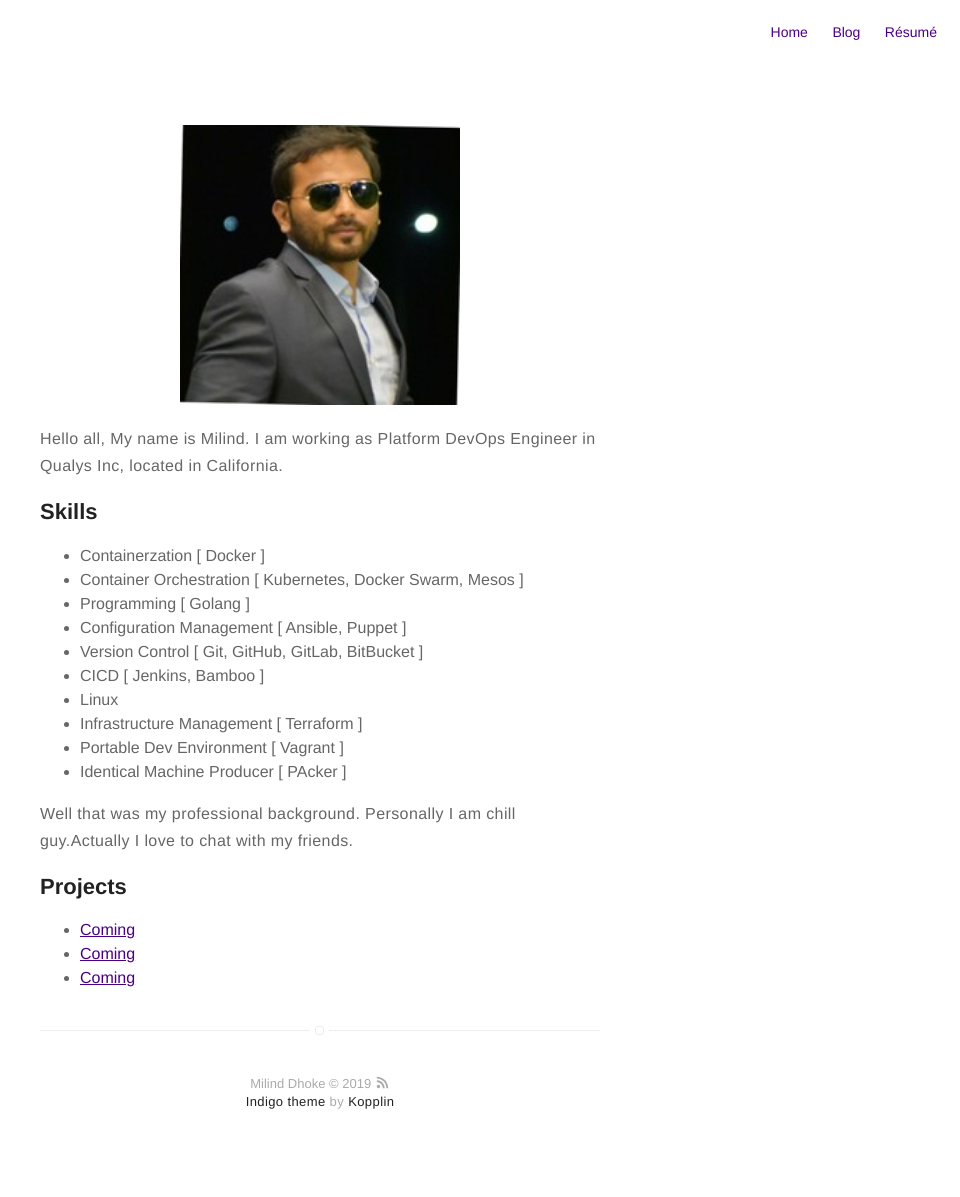
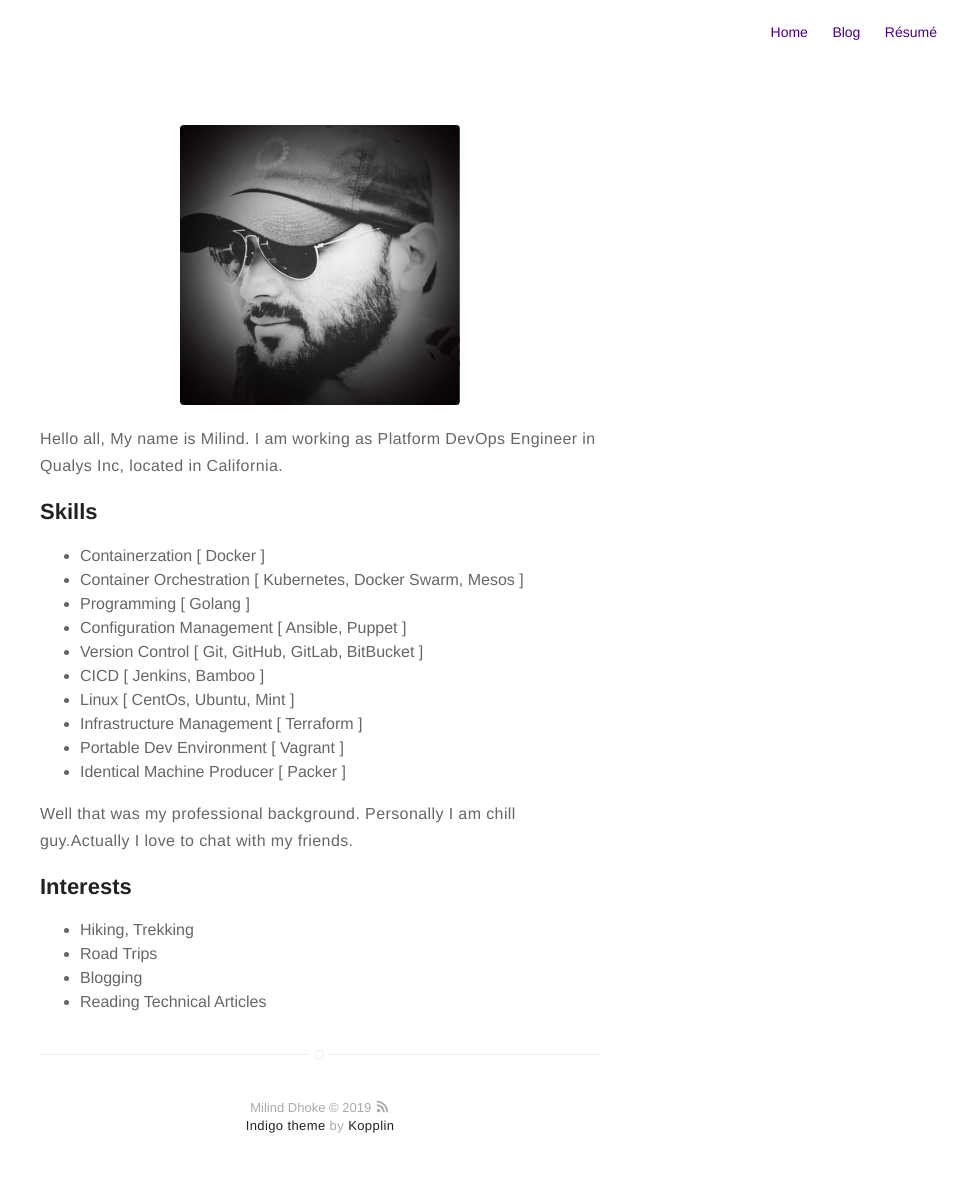
Before and after one commit to dmilind/dmilind.github.io, a Jekyll site: the page built from about.md, in a window 1280 px wide. Shown: the whole page, without its empty margins (320-1280 px from the left). Built offline with Jekyll 4.4.1, drawn with Linux system fonts in a browser that asks for light colours; before the commit the page ends 1173 px from its top, so only the background shows below that.

Commit message:
revision

```diff
--- a/_config.yml
+++ b/_config.yml
@@ -9,12 +9,13 @@ description: Something about me!
 # better with square images
 external-image: false
 picture: assets/images/profile.jpg
+about-picture: assets/images/me.jpg
 
 # If you want to include your resume, set to true
 # and specify source (external or local).
 resume: true
 resume-external: false
-resume-url: https://dmilind.github.io/assets/resume/latestme.pdf
+resume-url: assets/resume/latestme.pdf
 
 url: https://dmilind.github.io/
 # your url: http://USERNAME.github.io
@@ -51,6 +52,7 @@ github: dmilind
 # medium: medium
 # vimeo: myvimeo
 # lanyrd: mylanyrd
+wordpress: https://milinddhokeblog.wordpress.com/
 email: milinddhoke.in@gmail.com
 
 authors:
--- a/about.md
+++ b/about.md
@@ -2,7 +2,7 @@
 title: About
 layout: page
 ---
-![Profile Image]({{ site.url }}/{{ site.picture }})
+![Profile Image]({{ site.url }}/{{ site.about-picture }})
 
 <p> Hello all, My name is Milind. I am working as Platform DevOps Engineer in Qualys Inc, located in California.  </p>
 
@@ -15,20 +15,19 @@ layout: page
 	<li> Configuration Management [ Ansible, Puppet ] </li>
 	<li> Version Control [ Git, GitHub, GitLab, BitBucket ] </li>
 	<li> CICD [ Jenkins, Bamboo ] </li>
-	<li> Linux </li>
+	<li> Linux [ CentOs, Ubuntu, Mint ] </li>
 	<li> Infrastructure Management [ Terraform ] </li>
 	<li> Portable Dev Environment [ Vagrant ] </li>
-	<li> Identical Machine Producer [ PAcker ] </li>
+	<li> Identical Machine Producer [ Packer ] </li>
 </ul>
 
 <p> Well that was my professional background. Personally I am chill guy.Actually I love to chat with my friends. </p>
 
-
-
-<h2>Projects</h2>
+<h2>Interests</h2>
 
 <ul>
-	<li><a href="https://github.com/"> Coming </a></li>
-	<li><a href="https://github.com/"> Coming </a></li>
-	<li><a href="https://github.com/"> Coming </a></li>
+	<li> Hiking, Trekking </li>
+	<li> Road Trips </li>
+	<li> Blogging </li>
+	<li> Reading Technical Articles </li>
 </ul>
```
Also changed, not shown: assets/images/me.jpg (added).
